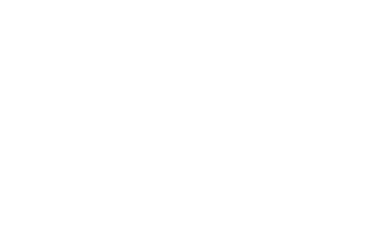
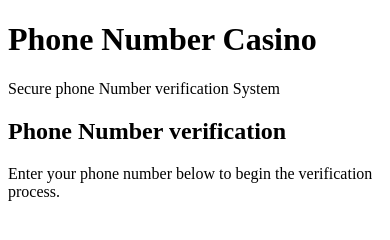
Before and after one commit to AidanSpace-dot/aidanspace-dot.github.io, a plain HTML site: page WA14_phone.html in a window 390 px wide. Drawn offline with Linux system fonts and the light colour scheme.

Commit message:
Update WA14_phone.html
added headers and subtext for phone number entrance

```diff
--- a/WA14_phone.html
+++ b/WA14_phone.html
@@ -7,6 +7,19 @@
     <link rel="stylesheet" herf="WA14_phone.css">
 </head>
 <body>
+    <header>
+        <h1>Phone Number Casino</h1>
+        <p>Secure phone Number verification System</p>
+    </header>
+
+    <main>
+        <section class="phone">
+            <h2>Phone Number verification</h2>
+            <p>Enter your phone number below to begin the verification process.</p>
+        </section>
+    </main>
+
+
 
 </body>
 </html>
```
